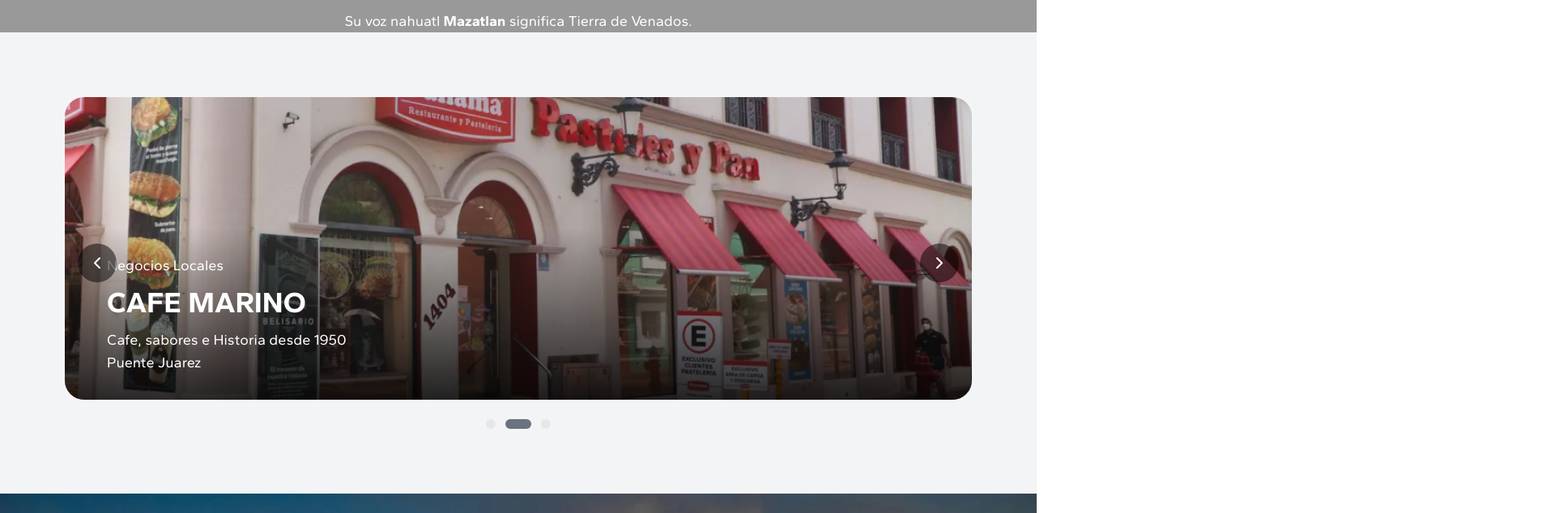
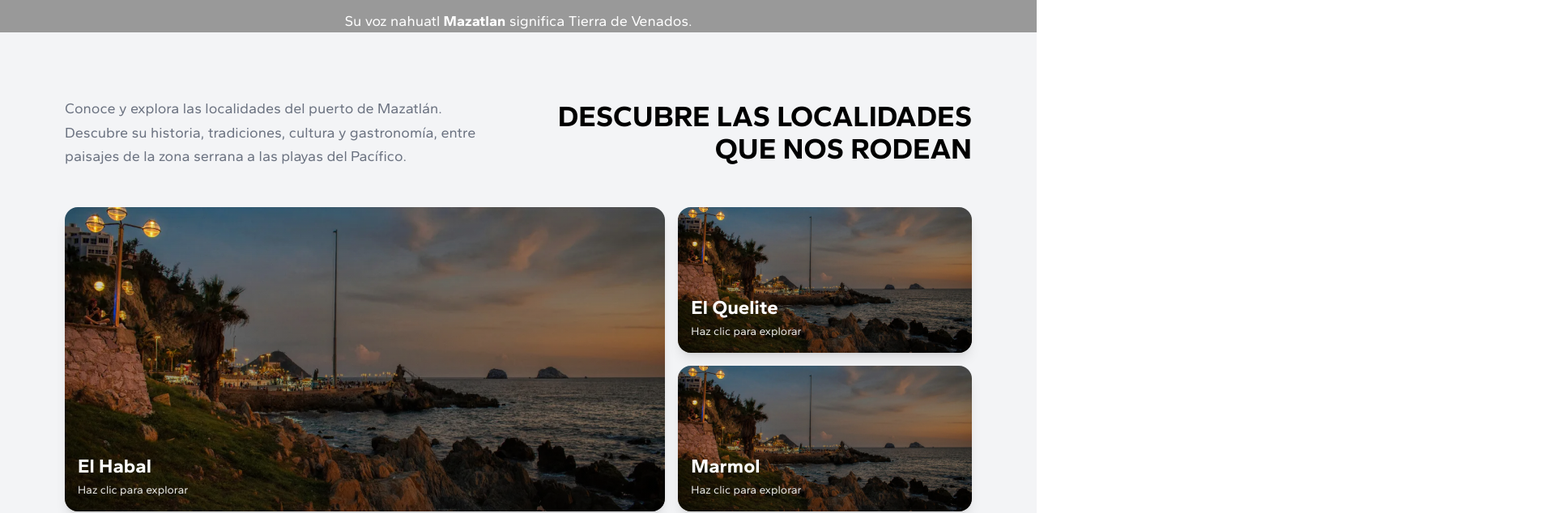
Before and after one commit to Adri13A/MazaTour-Front-end, a Next.js app: page / in a window 1280 px wide. Shown: the part 3457-4091 px from the top of the page at 81% size, 1920 px wide, since content can reach past the window. Built offline with nearby package versions, Linux system fonts and the light colour scheme; a web font is replaced by a local one.

Commit message:
Alfredo/gallery village (#6)
* Se suben cambios de la galleria de pueblos

* Ajustes en banner, se arregla carrusel de cards

* te

* Se justifica texto, se cambia el titulo arriba

* carrusel automatico

```diff
--- a/src/app/components/bannerCompanies/CardCompanies.tsx
+++ b/src/app/components/bannerCompanies/CardCompanies.tsx
@@ -1,6 +1,6 @@
 import React from 'react';
 
-type CardCompaniesProps = {
+interface CardCompaniesProps {
   imagen: string;
   nombre: string;
   descripcion: string;
@@ -9,7 +9,7 @@
 
 export default function CardCompanies({ imagen, nombre, descripcion, ubicacion }: CardCompaniesProps) {
   return (
-    <div className="relative w-full aspect-[4/2] md:aspect-[6/2] overflow-hidden rounded-3xl">
+    <div className="relative w-full aspect-[4/2] md:aspect-[6/2] overflow-hidden rounded-2xl">
       {/* Imagen de fondo */}
       <div className="absolute inset-0 bg-gray-300">
         <img
--- a/src/app/components/bannerCompanies/CarouselCompanies.tsx
+++ b/src/app/components/bannerCompanies/CarouselCompanies.tsx
@@ -1,9 +1,7 @@
 import React from 'react';
 import CarouselWrapper from './CarouselWrapper';
 import CardCompanies from './CardCompanies';
-
 import { companies } from '../../data/companies.js';
-
 
 const CarouselCompanies = () => {
   return (
@@ -17,6 +15,7 @@
           ubicacion={company.ubicacion}
         />
       ))}
+
     </CarouselWrapper>
   );
 };
--- a/src/app/components/bannerCompanies/CarouselWrapper.tsx
+++ b/src/app/components/bannerCompanies/CarouselWrapper.tsx
@@ -1,7 +1,7 @@
 import React, { ReactNode, useState, useEffect } from 'react';
-import { ChevronLeft, ChevronRight } from 'lucide-react'; // Importa las flechas
+import { ChevronLeft, ChevronRight } from 'lucide-react';
 
-type CarouselWrapperProps = {
+interface CarouselWrapperProps {
   children: ReactNode;
 };
 
@@ -19,37 +19,44 @@
     setCurrentIndex((prev) => (prev === 0 ? items.length - 1 : prev - 1));
   };
 
-  // Cambiar el slide cada 5 segundos
+  // Auto-rotación cada 5 segundos
   useEffect(() => {
-    const interval = setInterval(nextSlide, 5000);
+    const interval = setInterval(() => {
+      nextSlide();
+    }, 5000); // 5000 milisegundos = 5 segundos
 
     // Limpiar el intervalo cuando el componente se desmonte
     return () => clearInterval(interval);
-  }, []);
+  }, [currentIndex]); // Se reinicia cuando currentIndex cambia
 
   return (
-    <div className="relative w-full overflow-hidden">
-      {/* Contenedor del slide con transición de deslizamiento */}
+    <div className="relative w-full">
+      {/* Contenedor del slide */}
+      <div className="">
         <div
-        className="flex w-full transition-transform duration-1000 ease-in-out"
+          className="flex transition-transform duration-1000 ease-in-out"
           style={{
             transform: `translateX(-${currentIndex * 100}%)`,
           }}
         >
           {items.map((item, index) => (
-          <div key={index} className="w-full flex-shrink-0">
+            <div
+              key={index}
+              className="w-full flex-shrink-0 sm:pl-20 sm:pr-20 pl-5 pr-5 pt-5"
+            >
               {item}
             </div>
           ))}
         </div>
+      </div>
 
       {/* Controles de navegación */}
-      <div className="flex justify-center mt-6 space-x-3">
+      <div className="flex justify-center mt-6 space-x-3 pb-5 sm:pb-20">
         {items.map((_, index) => (
           <button
             key={index}
             onClick={() => setCurrentIndex(index)}
-            className={`h-3 w-2 rounded-full transition-all duration-300 ${
+            className={`h-3 rounded-full transition-all duration-300 ${
               index === currentIndex ? 'w-8 bg-gray-500' : 'w-3 bg-gray-200'
             }`}
             aria-label={`Ir a slide ${index + 1}`}
@@ -57,21 +64,21 @@
         ))}
       </div>
 
-      {/* Flechas (lucide-react), solo visibles en pantallas medianas o grandes */}
-      <button
+      {/* Flechas de navegación (opcionales) */}
+      {/* <button
         onClick={prevSlide}
         className="absolute left-4 top-1/2 -translate-y-1/2 bg-black/50 text-white p-3 rounded-full z-10 sm:block hidden"
         aria-label="Slide anterior"
       >
-        <ChevronLeft size={24} /> {/* Usando la flecha izquierda */}
+        <ChevronLeft size={24} />
       </button>
       <button
         onClick={nextSlide}
         className="absolute right-4 top-1/2 -translate-y-1/2 bg-black/50 text-white p-3 rounded-full z-10 sm:block hidden"
         aria-label="Slide siguiente"
       >
-        <ChevronRight size={24} /> {/* Usando la flecha derecha */}
-      </button>
+        <ChevronRight size={24} />
+      </button> */}
     </div>
   );
 };
--- /dev/null
+++ b/src/app/components/gallery/GalleryVillage.tsx
@@ -0,0 +1,113 @@
+import React, { useState } from "react";
+import footerBg from '@/public/images/footer.webp';
+
+interface Localidad {
+  nombre: string;
+}
+
+const localidades: Localidad[] = [
+  { nombre: "El Habal" },
+  { nombre: "El Quelite" },
+  { nombre: "Marmol" },
+  { nombre: "Siqueros" },
+  { nombre: "La Noria" },
+  { nombre: "El Recodo" },
+  { nombre: "Villa Union" }
+];
+
+const GalleryVillages = () => {
+  const [hoveredCard, setHoveredCard] = useState<number | null>(null);
+
+  const puzzleLayout = [
+    'md:col-span-2 md:row-span-2', // El Habal
+    'md:col-span-1 md:row-span-1', // El Quelite
+    'md:col-span-1 md:row-span-1', // Marmol
+    'md:col-span-1 md:row-span-2', // Siqueros
+    'md:col-span-2 md:row-span-1', // La Noria
+    'md:col-span-1 md:row-span-1', // El Recodo
+    'md:col-span-1 md:row-span-1', // Villa Union
+  ];
+
+  const getCardClass = (index: number) => {
+    const base = 'relative rounded-2xl overflow-hidden shadow-lg transition-all duration-300 hover:shadow-xl hover:z-10 hover:scale-[1.02]';
+    const mobile = index === 6 ? 'col-span-2' : 'col-span-1';
+    const aspect = 'min-h-[160px] md:min-h-[160px]';
+    return `${base} ${mobile} ${aspect} ${puzzleLayout[index]}`;
+  };
+
+
+  return (
+    <div className="">
+     {/* Encabezado */}
+    <div className="flex flex-col md:flex-row justify-between mb-12 gap-6">
+      {/* Título - Primero en mobile, segundo en desktop */}
+      <div className="w-full md:w-2/3 flex items-center justify-center md:justify-end order-1 md:order-2">
+        <h2 className="font-bold text-lg sm:text-xl md:text-2xl lg:text-3xl xl:text-4xl uppercase text-black text-center md:text-right">
+          DESCUBRE LAS LOCALIDADES QUE NOS RODEAN
+        </h2>
+      </div>
+
+      {/* Texto - Segundo en mobile, primero en desktop */}
+      <div className="w-full md:w-2/3 text-justify md:text-left self-center md:self-start order-2 md:order-1">
+        <p className="text-lg text-gray-500 leading-relaxed max-w-2xl mx-auto md:mx-0">
+          Conoce y explora las localidades del puerto de Mazatlán.
+          Descubre su historia, tradiciones, cultura y gastronomía,
+          entre paisajes de la zona serrana a las playas del Pacífico.
+        </p>
+      </div>
+    </div>
+
+      {/* Galería tipo puzle */}
+      <div className="grid grid-cols-2 md:grid-cols-3 auto-rows-[minmax(180px,auto)] gap-4 md:gap-4 w-full">
+      {localidades.map((localidad, index) => (
+          <article
+            key={index}
+            className={getCardClass(index)}
+            onMouseEnter={() => setHoveredCard(index)}
+            onMouseLeave={() => setHoveredCard(null)}
+            onFocus={() => setHoveredCard(index)}
+            onBlur={() => setHoveredCard(null)}
+            tabIndex={0}
+            role="article"
+            aria-label={`Card de ${localidad.nombre}`}
+          >
+            {/* Imagen */}
+            <div className="absolute inset-0 bg-gray-200">
+              <img
+                src={footerBg.src}
+                alt={localidad.nombre}
+                className="w-full h-full object-cover"
+                loading="lazy"
+              />
+              <div className={`absolute inset-0 transition-all duration-300 ${hoveredCard === index ? 'bg-black/50' : 'bg-gradient-to-t from-black/60 via-black/30 to-transparent'}`}></div>
+            </div>
+
+            {/* Título */}
+            <div className={`absolute bottom-4 left-4 transition-all duration-300 ${hoveredCard === index ? 'opacity-0' : 'opacity-100'}`}>
+              <h3 className="text-white font-bold text-lg md:text-2xl drop-shadow-2xl">
+                {localidad.nombre}
+              </h3>
+              <p className="text-white/90 text-sm mt-1 drop-shadow-md">
+                Haz clic para explorar
+              </p>
+            </div>
+
+            {/* Info hover */}
+            <div className={`absolute inset-x-3 bottom-3 bg-black-900/80 backdrop-blur-sm rounded-2xl p-4 transition-all duration-500 ease-in-out ${hoveredCard === index ? 'translate-y-0 opacity-100 h-auto' : 'translate-y-full opacity-0 h-0'}`}>
+              <div className="text-white">
+                <h3 className="text-white font-bold text-lg md:text-2xl drop-shadow-2xl mb-2">
+                  {localidad.nombre}
+                </h3>
+                <p className="text-sm text-white/80 line-clamp-3">
+                  Descripción detallada sobre esta localidad...
+                </p>
+              </div>
+            </div>
+          </article>
+        ))}
+      </div>
+    </div>
+  );
+};
+
+export default GalleryVillages;
--- a/src/app/page.tsx
+++ b/src/app/page.tsx
@@ -4,6 +4,7 @@
 import imagenMain from '../public/images/Mazatlan-Malecon.jpg';
 import Footer from "./components/layout/footer";
 import CarouselCompanies from "./components/bannerCompanies/CarouselCompanies";
+import GalleryVillages from "./components/gallery/GalleryVillage";
 
 
 export default function Home() {
@@ -49,9 +50,17 @@
        </div>
       </section>
 
-      {/* CardCompanies */}
+       {/* Gallery Villages */}
+       <section>
+        <div className="p-5 md:p-20 bg-gray-100">
+          <GalleryVillages />
+        </div>
+      </section>
+
+
+      {/* Banner Companies Definidos en el componente pare tener el efecto */}
       <section>
-        <div className="p-5 md:p-20 bg-gray-100">
+        <div className="bg-gray-100">
           <CarouselCompanies />
         </div>
       </section>
```
Also changed, not shown: src/styles/galleryVillages.css (added). Lines whose indentation alone changed are shown as unchanged.
